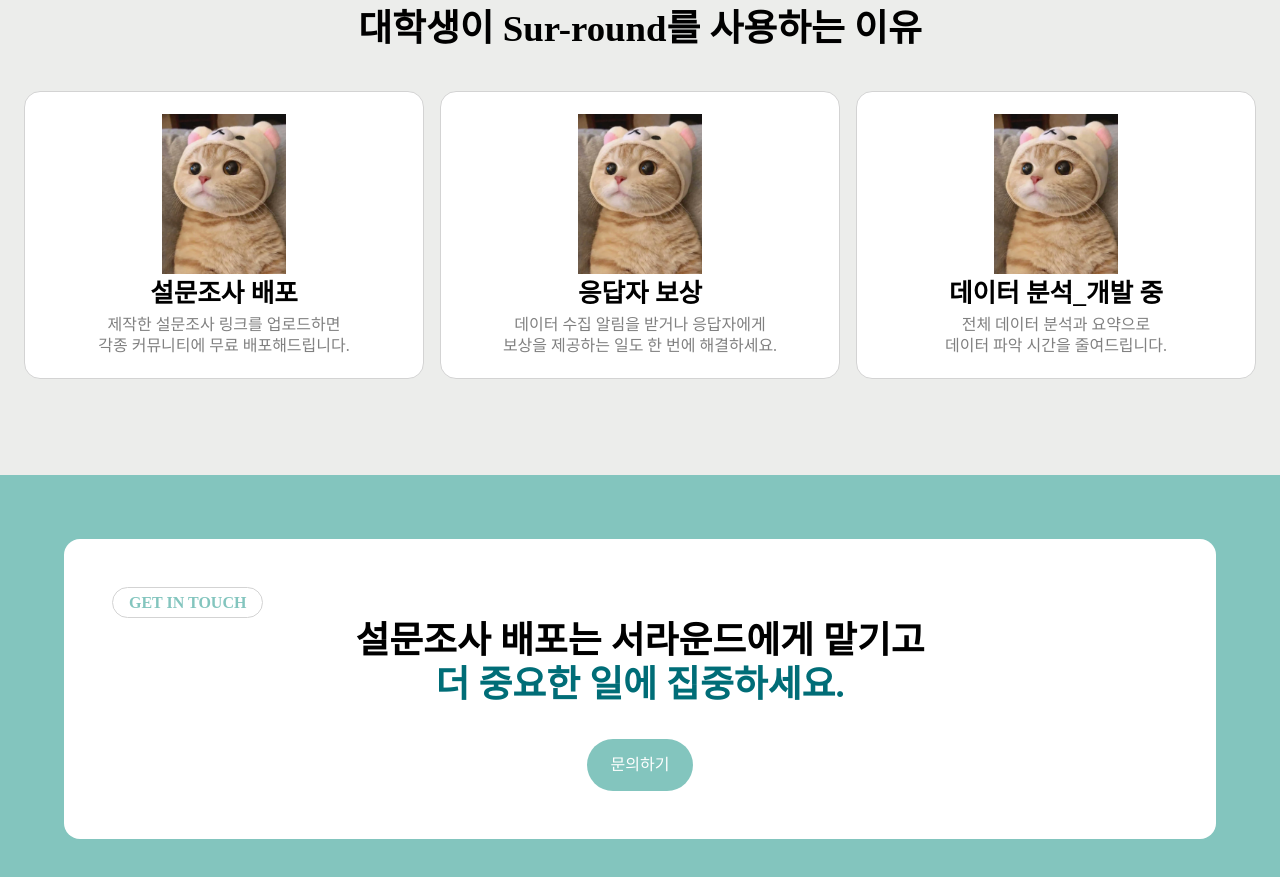
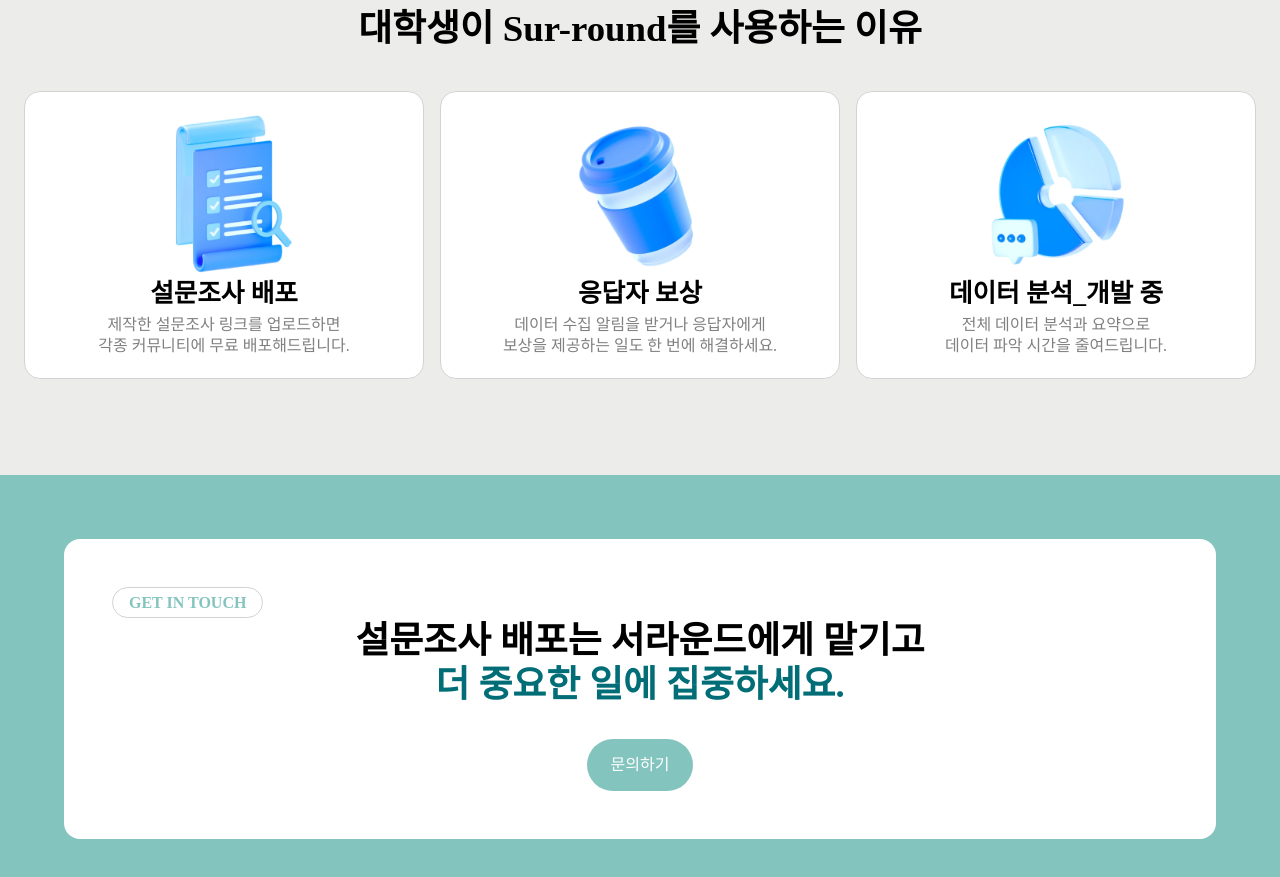
Before and after one commit to Sur-round/FE, a React (Vite) app: page / in a window 1280 px wide. Shown: the part 912-1789 px from the top of the page. Built offline with nearby package versions, Linux system fonts and the light colour scheme; a web font is replaced by a local one.

Commit message:
style: HomePage 이미지 수정

```diff
--- a/src/components/Home/Home2.tsx
+++ b/src/components/Home/Home2.tsx
@@ -8,20 +8,20 @@
       <Title>대학생이 Sur-round를 사용하는 이유</Title>
       <Home2Container>
         <CommonHome2
-          imageUrl='src/assets/고양이.png'
-          altText='임시'
+          imageUrl='public/svg/home_img1.png'
+          altText='home_img1'
           title='설문조사 배포'
           content={`제작한 설문조사 링크를 업로드하면\n각종 커뮤니티에 무료 배포해드립니다.`}
         />
         <CommonHome2
-          imageUrl='src/assets/고양이.png'
-          altText='임시'
+          imageUrl='public/svg/home_img2.png'
+          altText='home_img2'
           title='응답자 보상'
           content={`데이터 수집 알림을 받거나 응답자에게\n보상을 제공하는 일도 한 번에 해결하세요.`}
         />
         <CommonHome2
-          imageUrl='src/assets/고양이.png'
-          altText='임시'
+          imageUrl='public/svg/home_img3.png'
+          altText='home_img3'
           title='데이터 분석_개발 중'
           content={`전체 데이터 분석과 요약으로\n데이터 파악 시간을 줄여드립니다.`}
         />
```
Also changed, not shown: src/assets/고양이.png (deleted).
